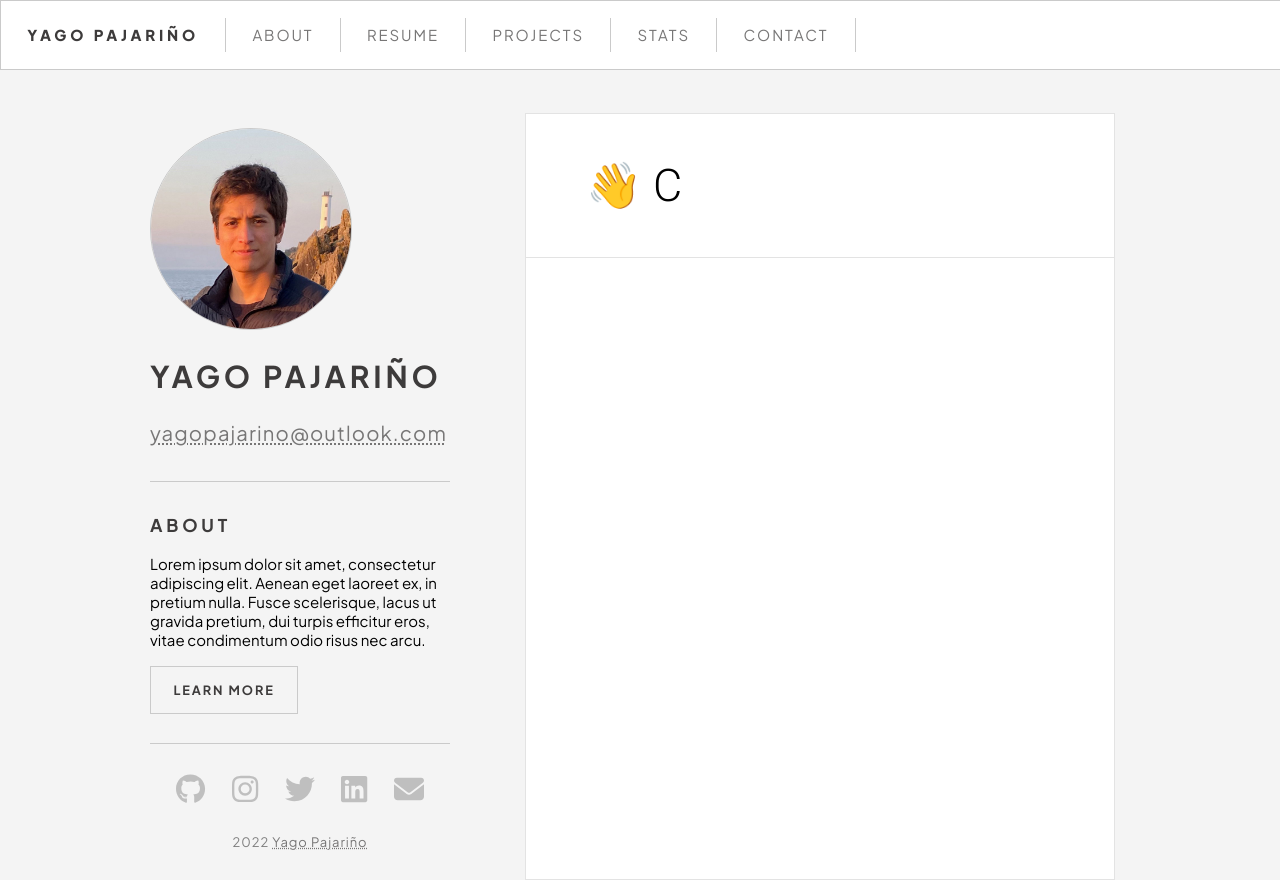
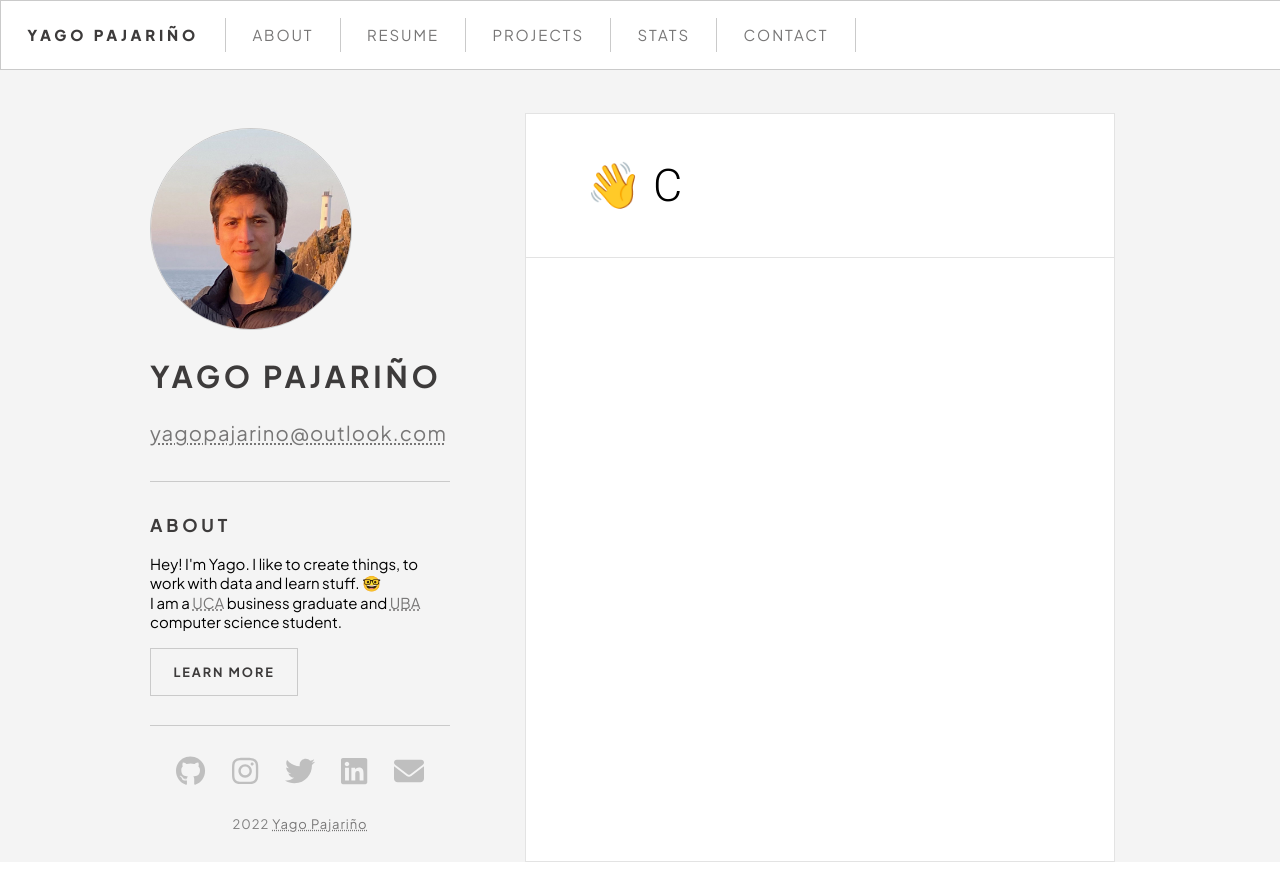
Before and after one commit to yagopajarino/resume, a React (Create React App) app: page / in a window 1280 px wide. Built offline with nearby package versions, Linux system fonts and the light colour scheme.

Commit message:
Changes profile text

```diff
--- a/src/components/profileSection.js
+++ b/src/components/profileSection.js
@@ -29,10 +29,16 @@ export default function ProfileSection() {
       <section className="shortAbout">
         <h3>ABOUT</h3>
         <p>
-          Lorem ipsum dolor sit amet, consectetur adipiscing elit. Aenean eget
-          laoreet ex, in pretium nulla. Fusce scelerisque, lacus ut gravida
-          pretium, dui turpis efficitur eros, vitae condimentum odio risus nec
-          arcu.
+          Hey! I'm Yago. I like to create things, to work with data and learn
+          stuff. &#x1f913; <br></br>I am a{" "}
+          <a className="link" href="https://uca.edu.ar/es/home">
+            UCA
+          </a>{" "}
+          business graduate and{" "}
+          <a className="link" href="https://www.dc.uba.ar/">
+            UBA
+          </a>{" "}
+          computer science student.
         </p>
         <div className="padDiv" style={{ margin: "1em 0" }}>
           <Link to={profileBtn[1]} className="button" onClick={changeBtn}>
```
